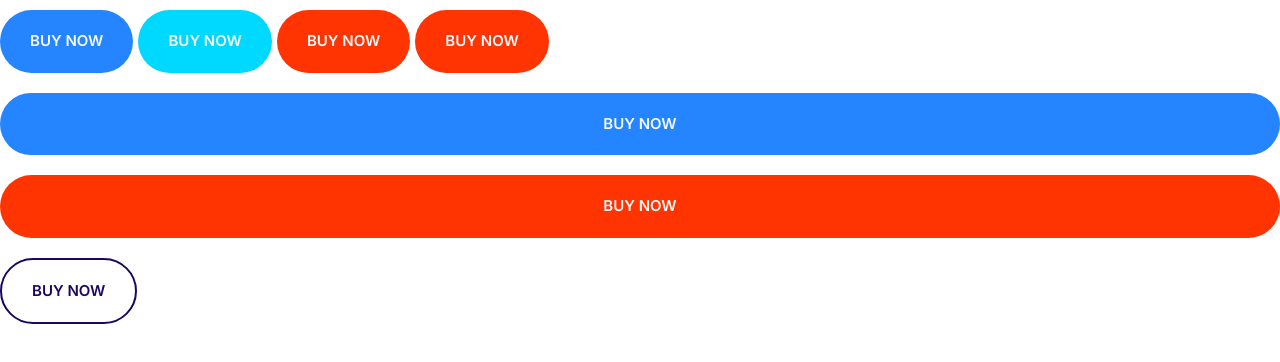
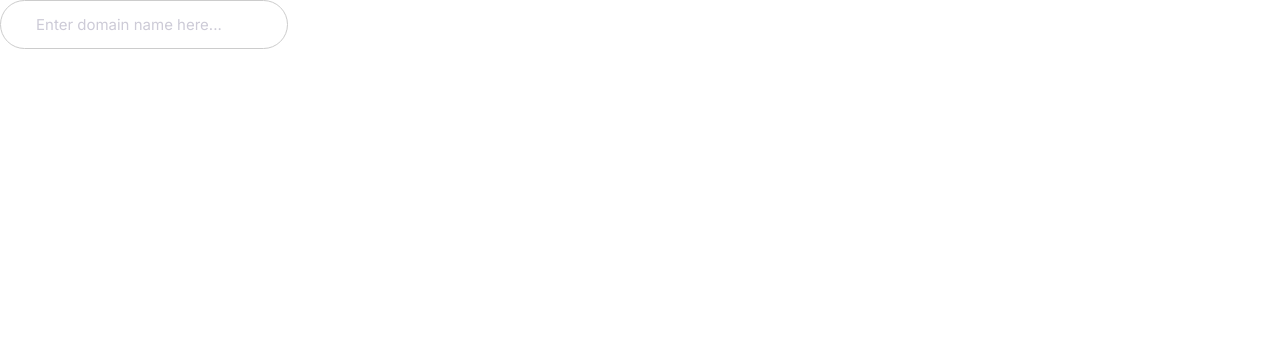
Before and after one commit to Interioristalith/justTraining, a plain HTML site: page index.html in a window 1280 px wide. Drawn offline with Linux system fonts and the light colour scheme.

Commit message:
Adding inputs.

```diff
--- a/css/styles.css
+++ b/css/styles.css
@@ -229,3 +229,24 @@ a {
     font-size: 1.5rem;
   }
 }
+
+/* Inputs */
+
+.input {
+  padding: 1.5rem 3.5rem;
+  border: 1px solid #ccc;
+  border-radius: 30px;
+  outline: 0;
+  color: var(--color-headings);
+  font-size: 2rem;
+}
+
+::placeholder {
+  color: #cdcbd7;
+}
+
+@media screen and (min-width: 1024px) {
+  .input {
+    font-size: 1.5rem;
+  }
+}
--- a/index.html
+++ b/index.html
@@ -14,12 +14,6 @@
     <link rel="stylesheet" href="./css/styles.css" />
   </head>
   <body>
-    <button class="btn btn--primary">Buy now</button>
-    <button class="btn btn--secondary">Buy now</button>
-    <button class="btn btn--accent">Buy now</button>
-    <a href="#" class="btn btn--accent">buy now</a>
-    <button class="btn btn--primary btn--block">Buy now</button>
-    <a href="#" class="btn btn--accent btn--block">buy now</a>
-    <button class="btn btn--outline">Buy now</button>
+    <input type="text" class="input" placeholder="Enter domain name here..." />
   </body>
 </html>
```
Also changed, not shown: components/buttons.html (added, +7 -0 lines).
